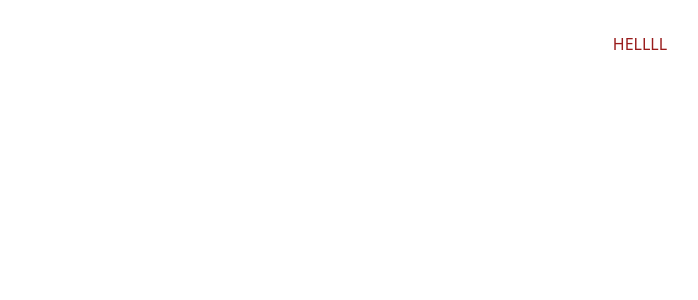
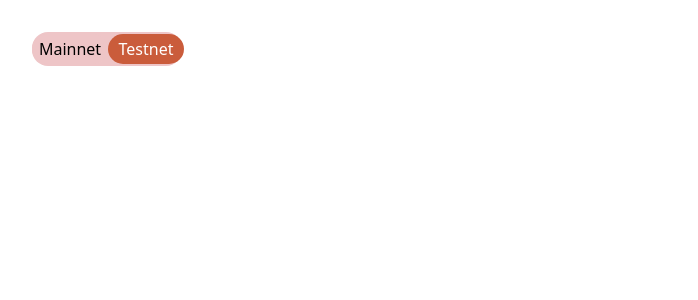
Before and after one commit to Vohoangtuanhdhtdm/Project_CrossTech_FE, a React (Vite) app: page / in a window 1280 px wide. Shown: the top 300 px of the page, without its empty margins (0-698 px from the left). Built offline with nearby package versions, Linux system fonts and the light colour scheme.

Commit message:
Add button

```diff
--- a/package.json
+++ b/package.json
@@ -10,6 +10,7 @@
     "preview": "vite preview"
   },
   "dependencies": {
+    "antd": "^5.20.0",
     "react": "^18.3.1",
     "react-dom": "^18.3.1"
   },
--- a/src/App.tsx
+++ b/src/App.tsx
@@ -1,9 +1,22 @@
+import { useState } from "react";
 import "./App.css";
+import { AppButton } from "./component/button";
 
 function App() {
+  const [active, setActive] = useState<boolean>(false);
+  const handleActive = () => {
+    setActive(!active);
+  };
   return (
     <>
-      <h1 className="text-red-800">HELLLL</h1>
+      <div className="w-[150px] h-[34px] bg-[#EEC5C7] flex items-center rounded-2xl">
+        <AppButton status={active}>
+          <button onClick={handleActive}>Mainnet</button>
+        </AppButton>
+        <AppButton status={!active} onClick={handleActive}>
+          <button onClick={handleActive}>Testnet</button>
+        </AppButton>
+      </div>
     </>
   );
 }
--- /dev/null
+++ b/src/component/button/AppButton.tsx
@@ -0,0 +1,52 @@
+import { Spin } from "antd";
+
+interface PropsButton extends React.ButtonHTMLAttributes<HTMLButtonElement> {
+  className?: string;
+  loading?: boolean;
+  status?: boolean;
+  type?: "button" | "submit" | "reset";
+}
+
+export const AppButton = ({
+  className,
+  loading,
+  status,
+  children,
+  type = "button",
+}: PropsButton) => {
+  return (
+    <div>
+      <button
+        className={`${className} ${
+          status ? "bg-[#CA5C3B] text-[#FFFFFF]" : "bg-[#EEC5C7] text-black"
+        } w-[76px] h-[30px] rounded-2xl`}
+        type={type}
+      >
+        {children} {loading && <Spin />}
+      </button>
+    </div>
+  );
+};
+// fast create use rafc
+
+// **=== form ===** //
+
+// rafc - React Arrow Function Component
+
+/*
+import React from 'react';
+
+interface Props {
+
+}
+
+const ComponentName: React.FC<Props> = (props) => {
+  return (
+    <div>
+
+    </div>
+  );
+}
+
+export default ComponentName;
+*/
--- /dev/null
+++ b/src/component/button/index.ts
@@ -0,0 +1 @@
+export * from "./AppButton";
```
Also changed, not shown: 1 other file (tests, documents, lock files or other folders).
